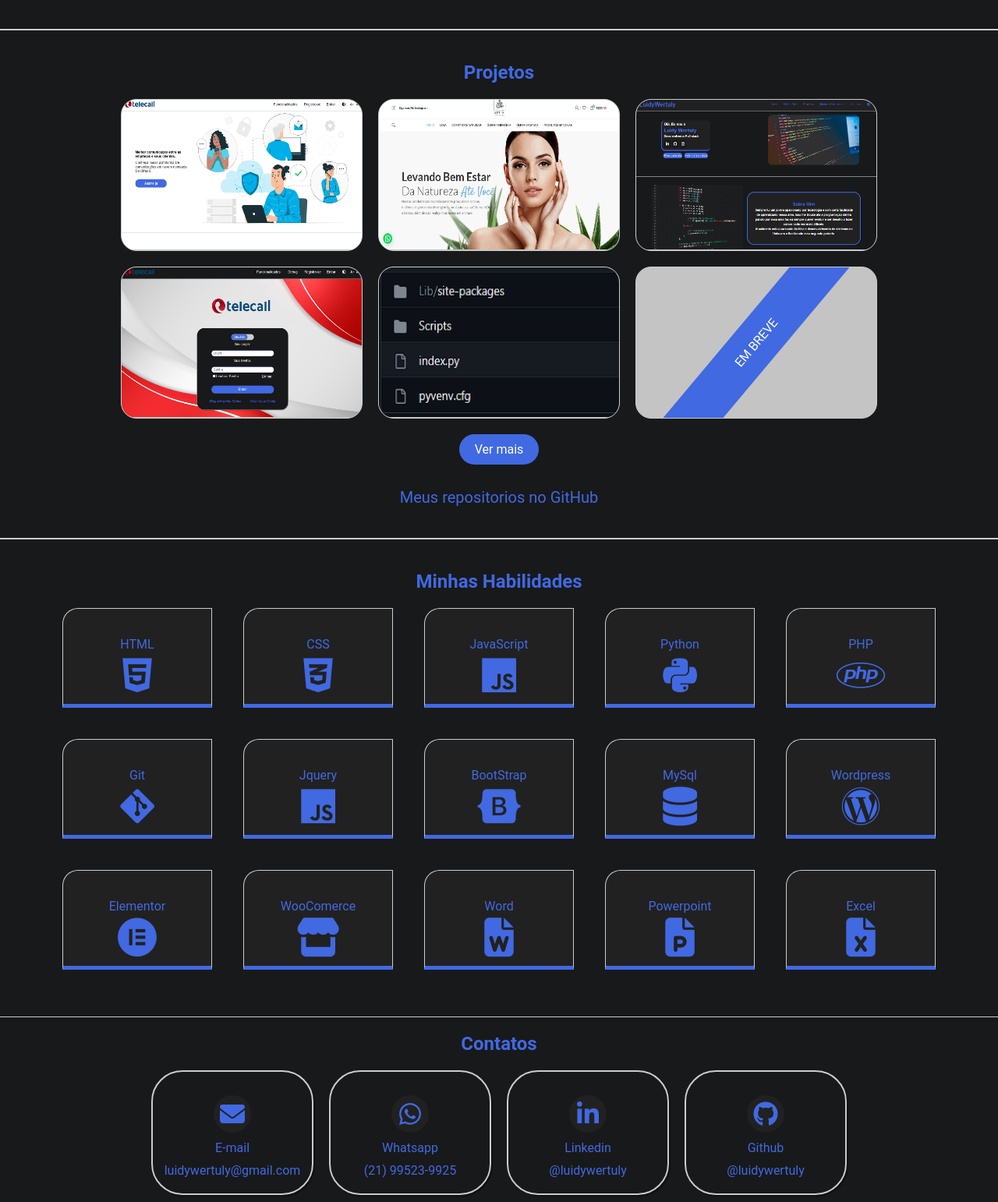
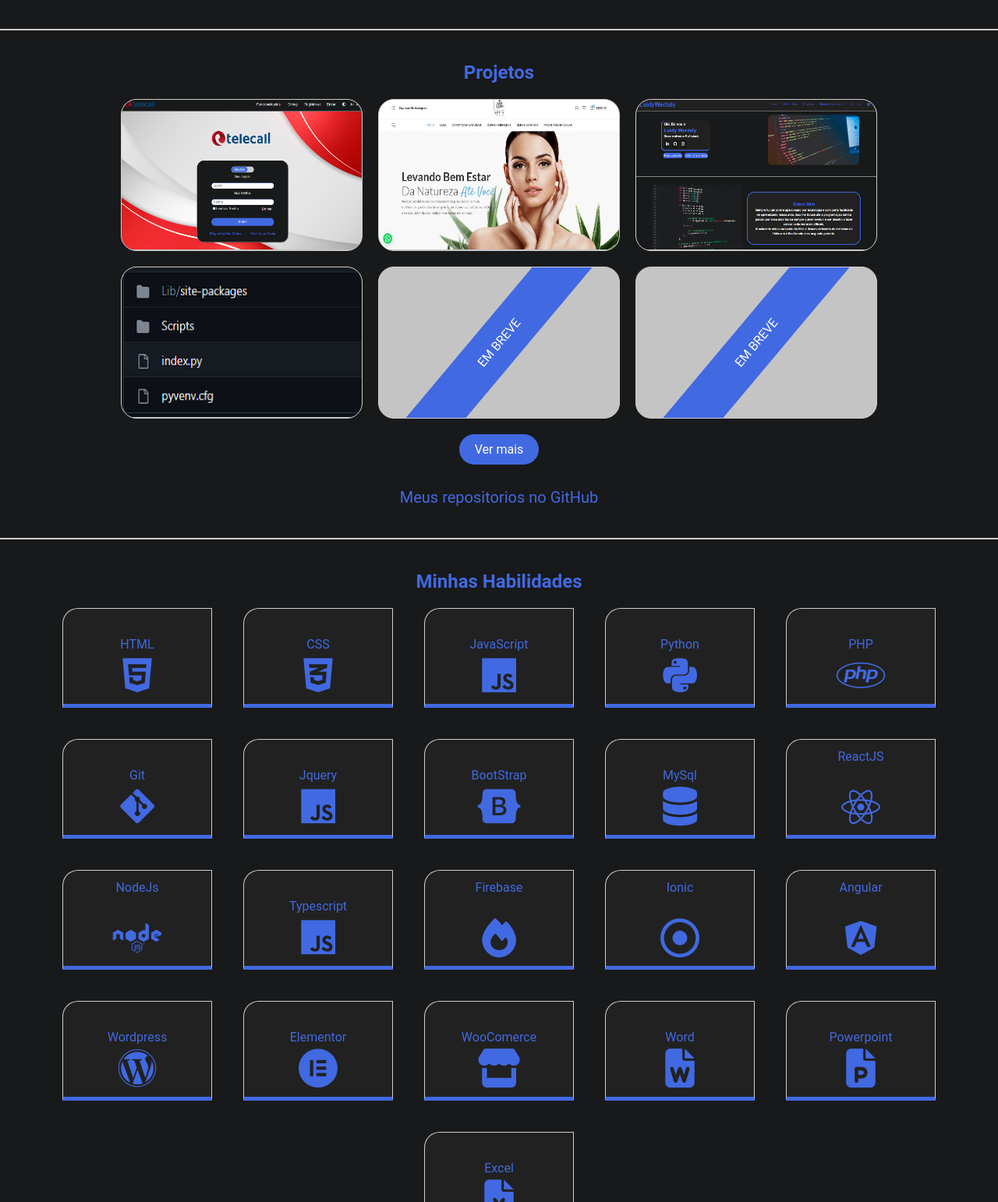
Before and after one commit to LuidyWertuly/Portifolio, a plain HTML site: page index.html in a window 1280 px wide. Shown: the part 688-2230 px from the top of the page at 78% size. Drawn offline with Linux system fonts and the light colour scheme.

Commit message:
Versão final

```diff
--- a/index.html
+++ b/index.html
@@ -104,13 +104,13 @@
 
             <div class="box">
                 <div class="box-image">
-                    <img src="image/telecall-front-end.png" alt="site telecall">
+                    <img src="image/Telecall-back-end.png" alt="site telecall">
                 </div>
                 <div class="conteudo">
-                    <p>Projeto front-end feito para empresa telecall com uso de Javascript, html, css, jquery, bootstrap</p>
-                    <a href="https://projeto-telecall-front-end.netlify.app" target="_blank">Aplicação no ar</a>
+                    <p>Projeto feito para empresa telecall com uso de Javascript, html, css, jquery, bootstrap, PHP, banco de dados MySql</p>
+                    <a href="http://lws.apuanatural.com.br/" target="_blank">Aplicação no ar</a>
                     <span>|</span>
-                    <a href="https://github.com/LuidyWertuly/Projeto-Telecall-Front-end" target="_blank">Repositorio</a>
+                    <a href="https://github.com/LuidyWertuly/Projeto-Telecall" target="_blank">Repositorio</a>
                     <p id="estado">Concluído</p>
                 </div>
             </div>
@@ -141,19 +141,6 @@
 
             <div class="box">
                 <div class="box-image">
-                    <img src="image/Telecall-back-end.png" alt="Projeto back-end">
-                </div>
-                <div class="conteudo">
-                    <p>Projeto back-end feito para empresa telecall com uso de PHP, Banco de dados MySql e a adição de diversas novas pagínas e funções.</p>
-                    <a href="http://lws.apuanatural.com.br/" target="_blank">Aplicação no ar</a>
-                    <span>|</span>
-                    <a href="https://github.com/LuidyWertuly/Projeto-Telecall-Back-End" target="_blank">Repositorio</a>
-                    <p id="estado">Em andamento</p>
-                </div>
-            </div>
-
-            <div class="box">
-                <div class="box-image">
                     <img src="image/assistente.png" alt="Assitente Virtual">
                 </div>
                 <div class="conteudo">
@@ -161,6 +148,10 @@
                     <a href="https://github.com/LuidyWertuly/Assitente-Virtual" target="_blank">Repositorio</a>
                     <p id="estado">Em andamento</p>
                 </div>
+            </div>
+
+            <div class="box">
+                <div class="em-breve"><p>EM BREVE</p></div>
             </div>
 
             <div class="box">
@@ -231,6 +222,30 @@
                 <i class="fa-solid fa-database fa-2xl"></i>
             </div>
             <div class="box-case">
+                <p>ReactJS</p>
+                <i class="fa-brands fa-react"></i>
+            </div>
+            <div class="box-case">
+                <p>NodeJs</p>
+                <i class="fa-brands fa-node"></i>
+            </div>
+            <div class="box-case">
+                <p>Typescript</p>
+                <i class="fa-brands fa-js fa-2xl"></i>
+            </div>
+            <div class="box-case">
+                <p>Firebase</p>
+                <i class="fa-solid fa-fire"></i>
+            </div>
+            <div class="box-case">
+                <p>Ionic</p>
+                <i class="fa-regular fa-circle-dot"></i>
+            </div>
+            <div class="box-case">
+                <p>Angular</p>
+                <i class="fa-brands fa-angular"></i>
+            </div>
+            <div class="box-case">
                 <p>Wordpress</p>
                 <i class="fa-brands fa-wordpress fa-2xl"></i>
             </div>
```
